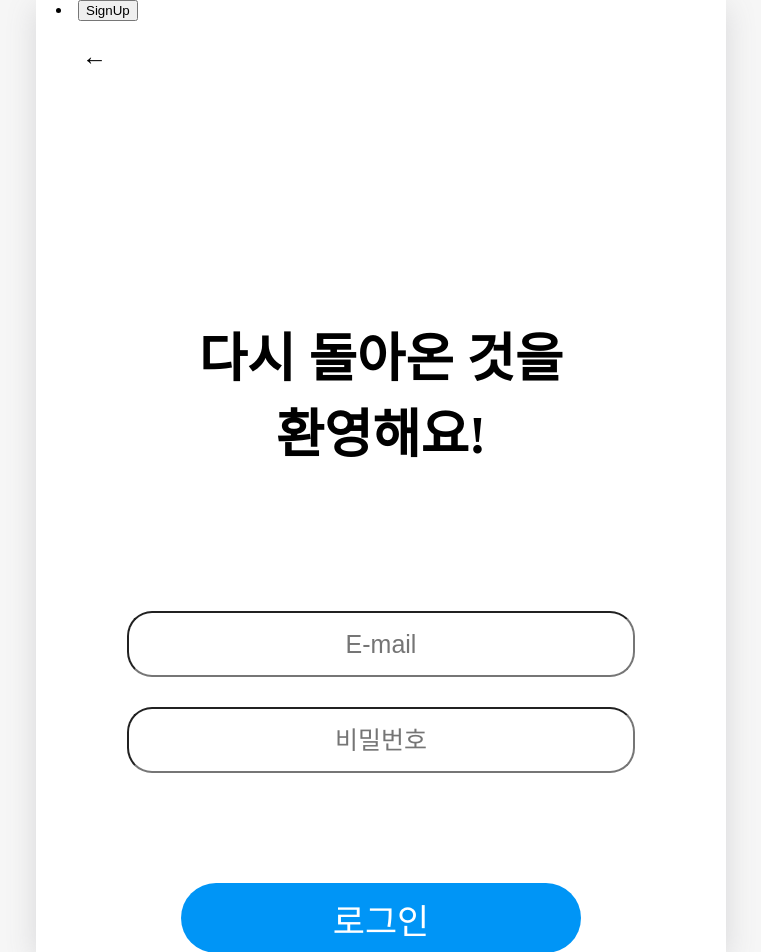
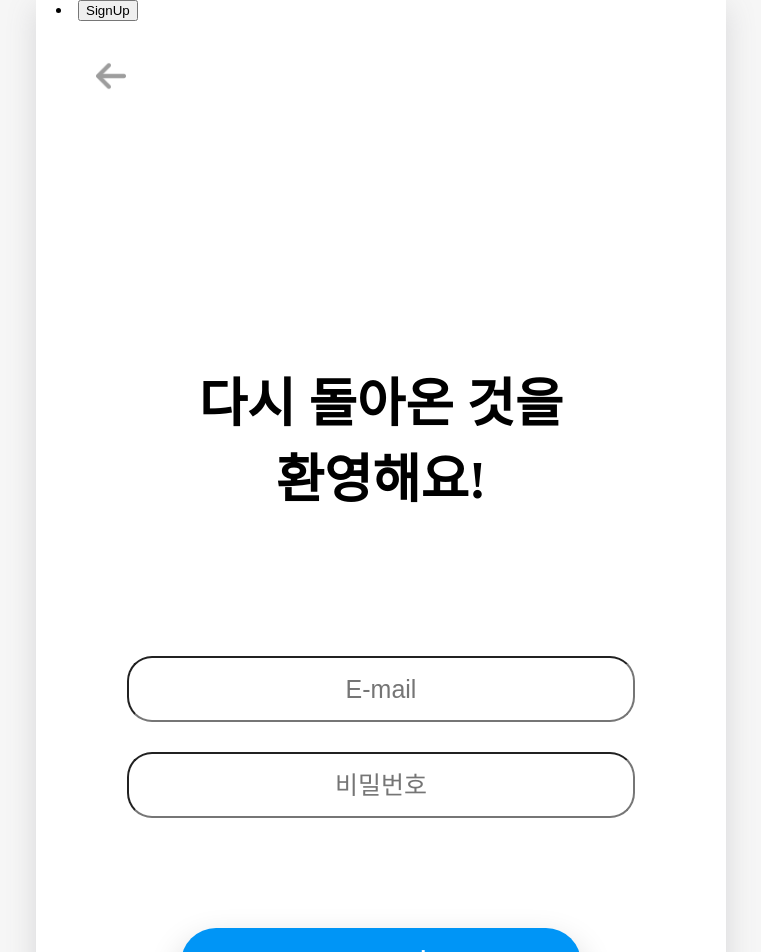
Before and after one commit to suemeeeee/Godtiner, a React (Create React App) app: page /login in a window 1280 px wide. Shown: the top 952 px of the page, without its empty margins (259-1020 px from the left). Built offline with nearby package versions, Linux system fonts and the light colour scheme.

Commit message:
MyUpper 화살표 수정, Login창 버튼 이펙트 수정

```diff
--- a/src/Components/MyUpper.js
+++ b/src/Components/MyUpper.js
@@ -4,8 +4,16 @@ const MyUpper = ({ text }) => {
   const navigate = useNavigate();
   return (
     <div className="MyUpper">
-      <button className="backButton" onClick={() => navigate(-1)}>
-        {"←"}
+      <button
+        className="backButton"
+        onClick={() => navigate(-1)}
+        style={{ padding: "20px" }}
+      >
+        <img
+          src="img/arrow.png"
+          alt="arrow"
+          style={{ width: "30px", height: "30px" }}
+        />
       </button>
       <span className="pageDescript">{text}</span>
     </div>
--- a/src/pages/Login.css
+++ b/src/pages/Login.css
@@ -61,6 +61,11 @@
   height: 70px;
   border-radius: 40px;
   font-size: 35px;
+  transition: 0.25s;
+  box-shadow: 0 15px 35px rgba(0, 0, 0, 0.2);
+}
+.loginButton:hover {
+  transform: scale(1.05);
 }
 .MyUpper {
 }
```
Also changed, not shown: public/img/arrow.png (added).
